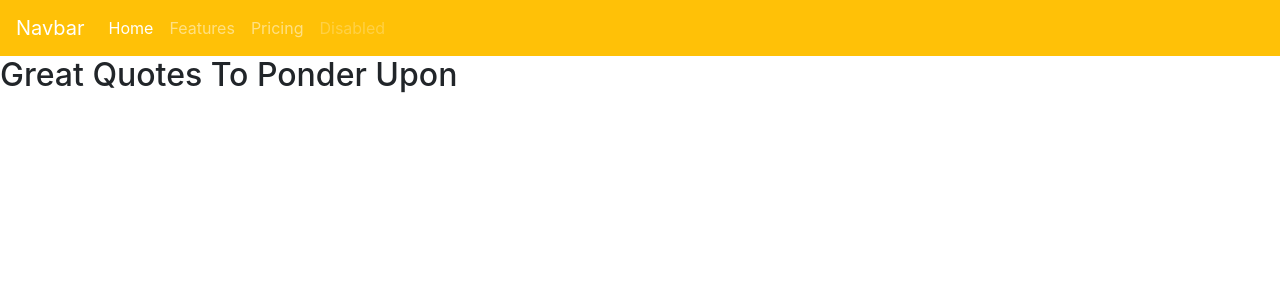
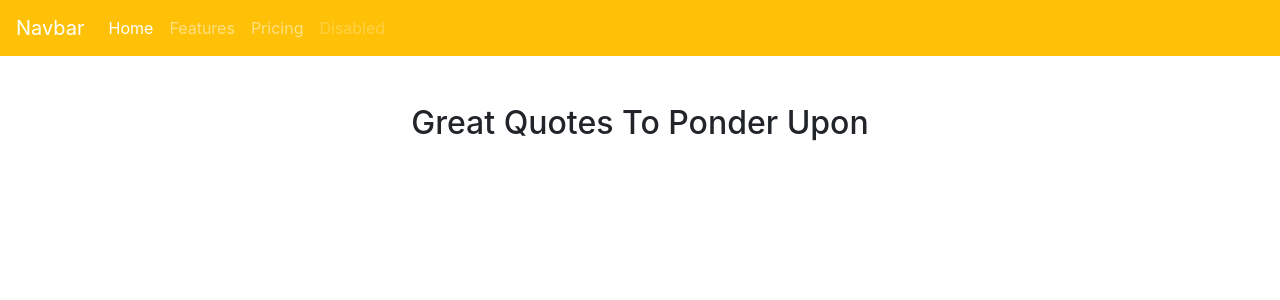
Before and after one commit to BECKY-OCHOLLA/Top-Quotes, an Angular app: page / in a window 1280 px wide. Shown: the top 300 px of the page. Built offline with nearby package versions, Linux system fonts and the light colour scheme.

Commit message:
style:it will centre align and add margin top to the heading

```diff
--- a/src/app/app.component.html
+++ b/src/app/app.component.html
@@ -1,2 +1,2 @@
 <app-nav-bar></app-nav-bar>
-<h2>Great Quotes To Ponder Upon</h2>
+<h2 class="mt-5 text-center">Great Quotes To Ponder Upon</h2>
--- a/src/app/nav-bar/nav-bar.component.css
+++ b/src/app/nav-bar/nav-bar.component.css
@@ -0,0 +1,4 @@
+h1{
+    margin-top: 5;
+    text-align: center;
+}
--- a/src/index.html
+++ b/src/index.html
@@ -5,6 +5,7 @@
   <title>TopQuotes</title>
   <base href="/">
   <meta name="viewport" content="width=device-width, initial-scale=1">
+
   <link rel="icon" type="image/x-icon" href="favicon.ico">
   <link rel="stylesheet" href="https://cdn.jsdelivr.net/npm/bootstrap@4.6.1/dist/css/bootstrap.min.css"
   integrity="sha384-zCbKRCUGaJDkqS1kPbPd7TveP5iyJE0EjAuZQTgFLD2ylzuqKfdKlfG/eSrtxUkn" crossorigin="anonymous">
```
